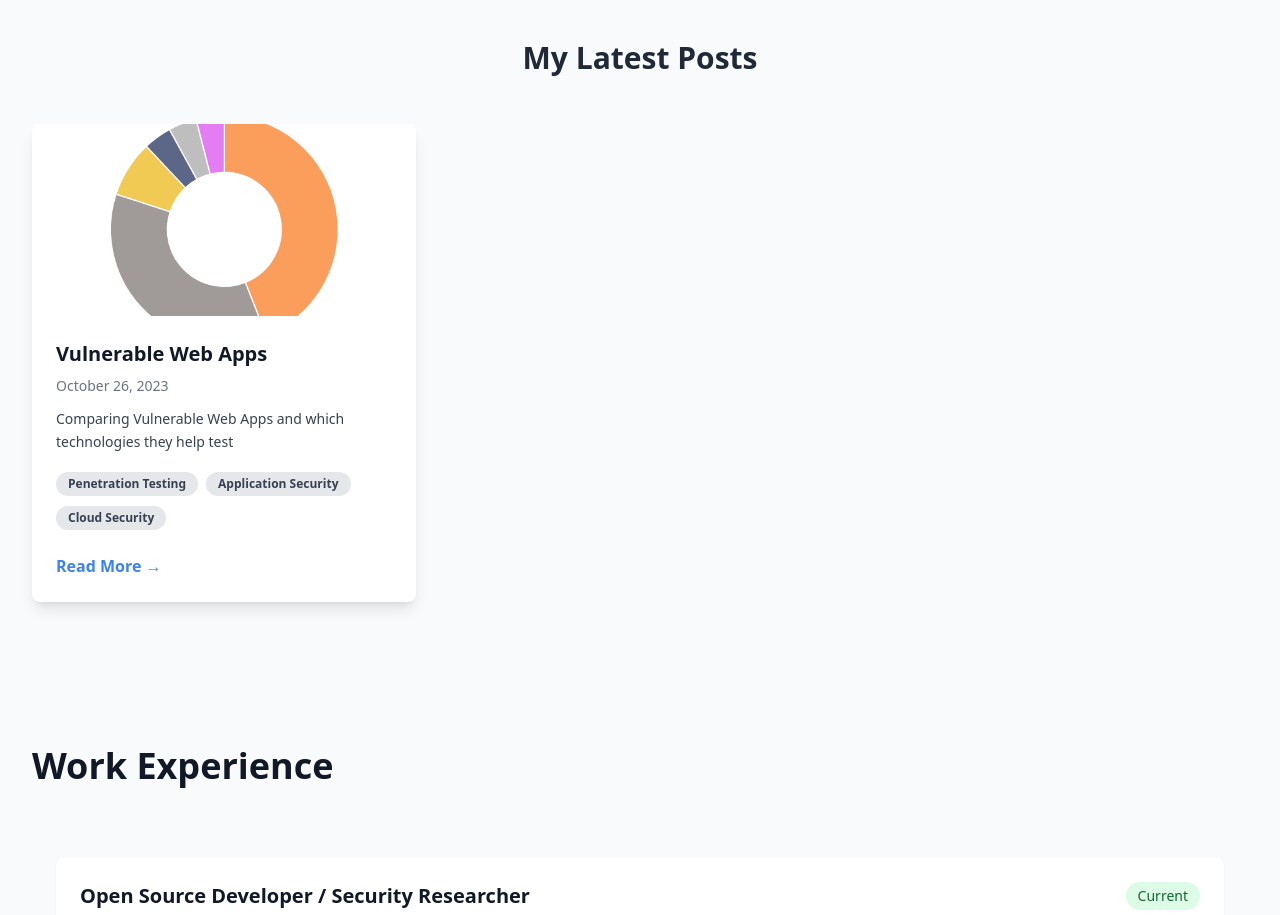
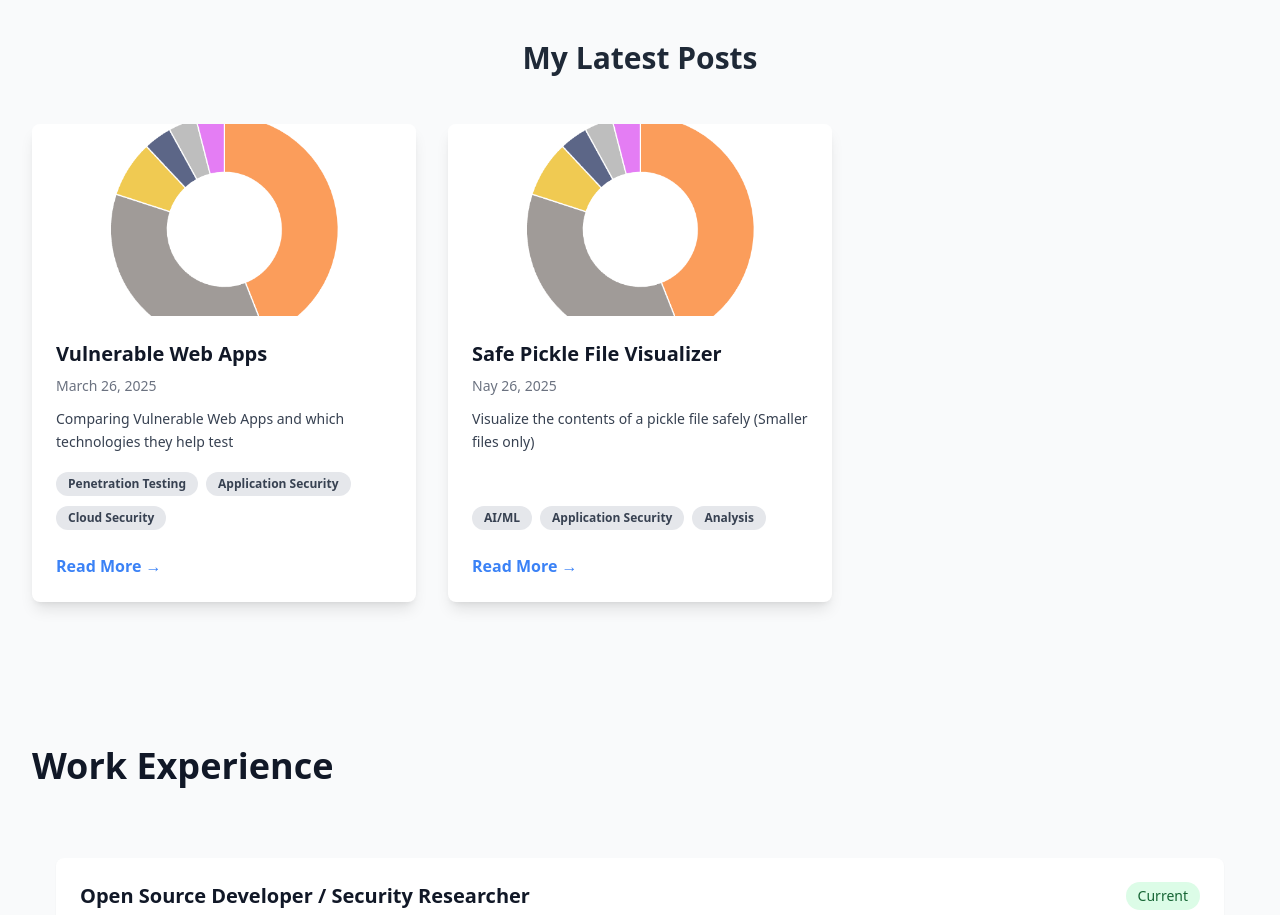
Before and after one commit to aryan-rajoria/Aryan-Rajoria.github.io, a React (Vite) app: page / in a window 1280 px wide. Shown: the part 2000-2915 px from the top of the page. Built offline with nearby package versions, Linux system fonts and the light colour scheme.

Commit message:
add pickle vis

```diff
--- a/src/components/BlogList.tsx
+++ b/src/components/BlogList.tsx
@@ -17,11 +17,20 @@ const blogs: Blog[] = [
   {
     id: '1',
     title: 'Vulnerable Web Apps',
-    date: 'October 26, 2023',
+    date: 'March 26, 2025',
     description: 'Comparing Vulnerable Web Apps and which technologies they help test',
     link: 'https://aryan-rajoria.github.io/vuln-web-sec-proj/', // Replace with the actual link to your blog post
     imageUrl: vulnImage, // Example image
     tags: ['Penetration Testing', 'Application Security', "Cloud Security"],
+  },
+  {
+    id: '2',
+    title: 'Safe Pickle File Visualizer',
+    date: 'Nay 26, 2025',
+    description: 'Visualize the contents of a pickle file safely (Smaller files only)',
+    link: 'https://aryan-rajoria.github.io/safe-pickle-file-vis/', // Replace with the actual link to your blog post
+    imageUrl: vulnImage, // Example image
+    tags: ['AI/ML', 'Application Security', "Analysis"],
   },
 //   {
 //     id: '2',
```
